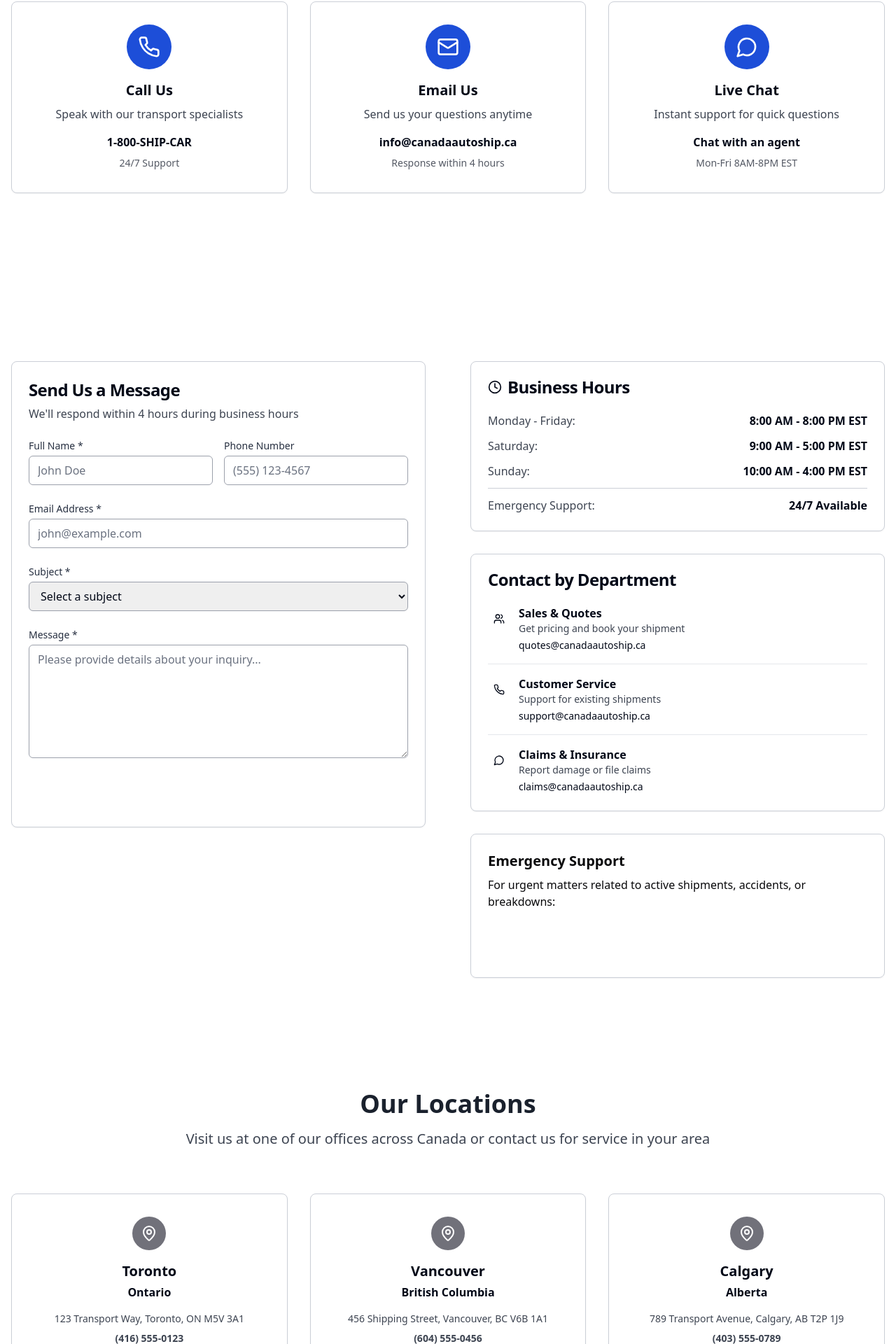
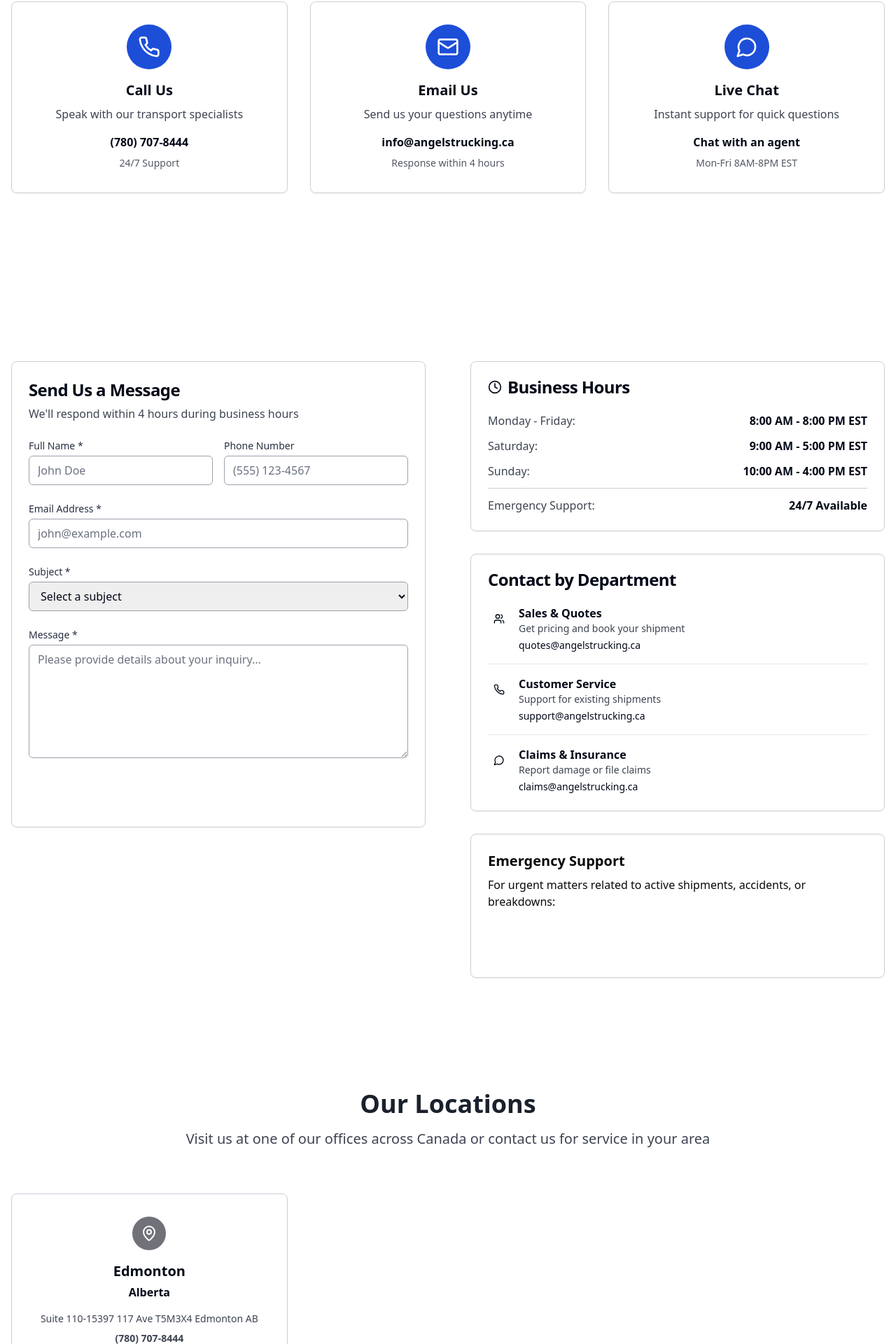
Before and after one commit to Dialo-Inc/canada-auto-ship, a React (Vite) app: page /contact in a window 1280 px wide. Shown: the part 663-2583 px from the top of the page at 70% size. Built offline with nearby package versions, Linux system fonts and the light colour scheme.

Commit message:
Refactor: Update website with new branding and content

```diff
--- a/src/components/Footer.tsx
+++ b/src/components/Footer.tsx
@@ -114,7 +114,7 @@ export default function Footer() {
               <li><Link to="/services#enclosed" className="text-gray-200 hover:text-canadian-red transition-smooth">Enclosed Transport</Link></li>
               <li><Link to="/services#truck" className="text-gray-200 hover:text-canadian-red transition-smooth">Truck Transport</Link></li>
               <li><Link to="/quote" className="text-gray-200 hover:text-canadian-red transition-smooth">Quote Request</Link></li>
-              <li><span className="text-yellow-300 font-bold hover:text-yellow-200 cursor-pointer">💰 We Buy Scrap Cars for Cash $$$$</span></li>
+              <li><Link to="/contact" className="text-yellow-300 font-bold hover:text-yellow-200 cursor-pointer transition-smooth">💰 We Buy Scrap Cars for Cash $$$$</Link></li>
             </ul>
 
           {/* Coverage Area */}
@@ -177,8 +177,8 @@ export default function Footer() {
               <div className="w-12 h-12 bg-canadian-red/20 rounded-full flex items-center justify-center mb-2">
                 <span className="text-canadian-red font-bold">10+</span>
               </div>
-              <div className="text-sm font-semibold text-white">Years Experience</div>
-              <div className="text-xs text-gray-300">Since 2014</div>
+              <div className="text-sm font-semibold text-white">Over 10 Years Experience</div>
+              <div className="text-xs text-gray-300">Founded in 2014</div>
             </div>
           </div>
         </div>
--- a/src/components/Hero.tsx
+++ b/src/components/Hero.tsx
@@ -140,7 +140,7 @@ export default function Hero() {
               </div>
               <div className="space-y-1">
                 <div className="text-sm font-medium text-gray-500">EXPERIENCE</div>
-                <div className="text-gray-900">25+ Years</div>
+                <div className="text-gray-900">Over 10 Years</div>
               </div>
               <div className="space-y-1">
                 <div className="text-sm font-medium text-gray-500">COVERAGE</div>
--- a/src/components/SEOHead.tsx
+++ b/src/components/SEOHead.tsx
@@ -12,7 +12,7 @@ interface SEOHeadProps {
 
 export default function SEOHead({
   title = "Angel's Trucking Services - Calgary Edmonton Saskatoon Grand Prairie Vehicle Transport",
-  description = "Professional vehicle transport services along the Calgary-Edmonton-Saskatoon-Grand Prairie corridor. Safe, reliable, and insured auto shipping with over 25 years of experience.",
+  description = "Professional vehicle transport services along the Calgary-Edmonton-Saskatoon-Grand Prairie corridor. Safe, reliable, and insured auto shipping with over 10 years of experience.",
   keywords = "vehicle transport, car shipping, Calgary Edmonton, Saskatoon Grand Prairie, auto transport, car carrier, enclosed transport, Alberta Saskatchewan",
   canonicalUrl,
   ogTitle,
--- a/src/index.css
+++ b/src/index.css
@@ -130,6 +130,18 @@
     --sidebar-ring: 217.2 91.2% 59.8%;
   }
 }
+@keyframes marquee {
+  0% {
+    transform: translateX(0%);
+  }
+  100% {
+    transform: translateX(-100%);
+  }
+}
+
+.animate-marquee {
+  animation: marquee 15s linear infinite;
+}
 
 @layer base {
   * {
--- a/src/pages/AboutUs.tsx
+++ b/src/pages/AboutUs.tsx
@@ -70,7 +70,7 @@ export default function AboutUs() {
   const team = [{
     name: "Michael Thompson",
     role: "CEO & Founder",
-    description: "25+ years in transportation industry, committed to exceptional customer service."
+    description: "Over 10 years in transportation industry, committed to exceptional customer service."
   }, {
     name: "Sarah Chen",
     role: "Operations Director",
--- a/src/pages/Contact.tsx
+++ b/src/pages/Contact.tsx
@@ -31,15 +31,15 @@ export default function Contact() {
     icon: Phone,
     title: "Call Us",
     description: "Speak with our transport specialists",
-    details: "1-800-SHIP-CAR",
-    action: "tel:+1-800-SHIP-CAR",
+    details: "(780) 707-8444",
+    action: "tel:+17807078444",
     available: "24/7 Support"
   }, {
     icon: Mail,
     title: "Email Us",
     description: "Send us your questions anytime",
-    details: "info@canadaautoship.ca",
-    action: "mailto:info@canadaautoship.ca",
+    details: "info@angelstrucking.ca",
+    action: "mailto:info@angelstrucking.ca",
     available: "Response within 4 hours"
   }, {
     icon: MessageCircle,
@@ -50,42 +50,30 @@ export default function Contact() {
     available: "Mon-Fri 8AM-8PM EST"
   }];
   const officeLocations = [{
-    city: "Toronto",
-    province: "Ontario",
-    address: "123 Transport Way, Toronto, ON M5V 3A1",
-    phone: "(416) 555-0123",
-    hours: "Mon-Fri: 8AM-6PM EST"
-  }, {
-    city: "Vancouver",
-    province: "British Columbia",
-    address: "456 Shipping Street, Vancouver, BC V6B 1A1",
-    phone: "(604) 555-0456",
-    hours: "Mon-Fri: 8AM-6PM PST"
-  }, {
-    city: "Calgary",
+    city: "Edmonton",
     province: "Alberta",
-    address: "789 Transport Avenue, Calgary, AB T2P 1J9",
-    phone: "(403) 555-0789",
-    hours: "Mon-Fri: 8AM-6PM MST"
+    address: "Suite 110-15397 117 Ave T5M3X4 Edmonton AB",
+    phone: "(780) 707-8444",
+    hours: "24/7 Customer Support"
   }];
   const departments = [{
     icon: Users,
     name: "Sales & Quotes",
     description: "Get pricing and book your shipment",
-    email: "quotes@canadaautoship.ca",
-    phone: "1-800-SHIP-CAR"
+    email: "quotes@angelstrucking.ca",
+    phone: "(780) 707-8444"
   }, {
     icon: Phone,
     name: "Customer Service",
     description: "Support for existing shipments",
-    email: "support@canadaautoship.ca",
-    phone: "1-800-SHIP-CAR"
+    email: "support@angelstrucking.ca",
+    phone: "(780) 707-8444"
   }, {
     icon: MessageCircle,
     name: "Claims & Insurance",
     description: "Report damage or file claims",
-    email: "claims@canadaautoship.ca",
-    phone: "1-800-SHIP-CAR"
+    email: "claims@angelstrucking.ca",
+    phone: "(780) 707-8444"
   }];
   return <div className="min-h-screen">
       <Navigation />
@@ -270,10 +258,10 @@ export default function Contact() {
                   <p className="mb-4 text-canadian-red-light text-zinc-950">
                     For urgent matters related to active shipments, accidents, or breakdowns:
                   </p>
-                  <a href="tel:+1-800-SHIP-CAR" className="flex items-center space-x-2 text-white hover:text-canadian-red-light transition-smooth">
-                    <Phone className="h-5 w-5" />
-                    <span className="font-bold text-lg">1-800-SHIP-CAR</span>
-                  </a>
+                   <a href="tel:+17807078444" className="flex items-center space-x-2 text-white hover:text-canadian-red-light transition-smooth">
+                     <Phone className="h-5 w-5" />
+                     <span className="font-bold text-lg">(780) 707-8444</span>
+                   </a>
                   <p className="text-sm mt-2 text-canadian-red-light">Available 24/7</p>
                 </CardContent>
               </Card>
--- a/src/pages/Quote.tsx
+++ b/src/pages/Quote.tsx
@@ -426,7 +426,7 @@ export default function Quote() {
                   </div>
                   <div className="flex items-center justify-center space-x-2">
                     <CheckCircle className="h-5 w-5 text-canadian-red" />
-                    <span className="font-semibold text-navy">25+ Years Experience</span>
+                    <span className="font-semibold text-navy">Over 10 Years Experience</span>
                   </div>
                   <div className="flex items-center justify-center space-x-2">
                     <CheckCircle className="h-5 w-5 text-canadian-red" />
```
Also changed, not shown: src/components/About.tsx (+6 -5 lines), src/components/Navigation.tsx (+22 -1 lines), src/pages/Index.tsx (+27 -1 lines).
